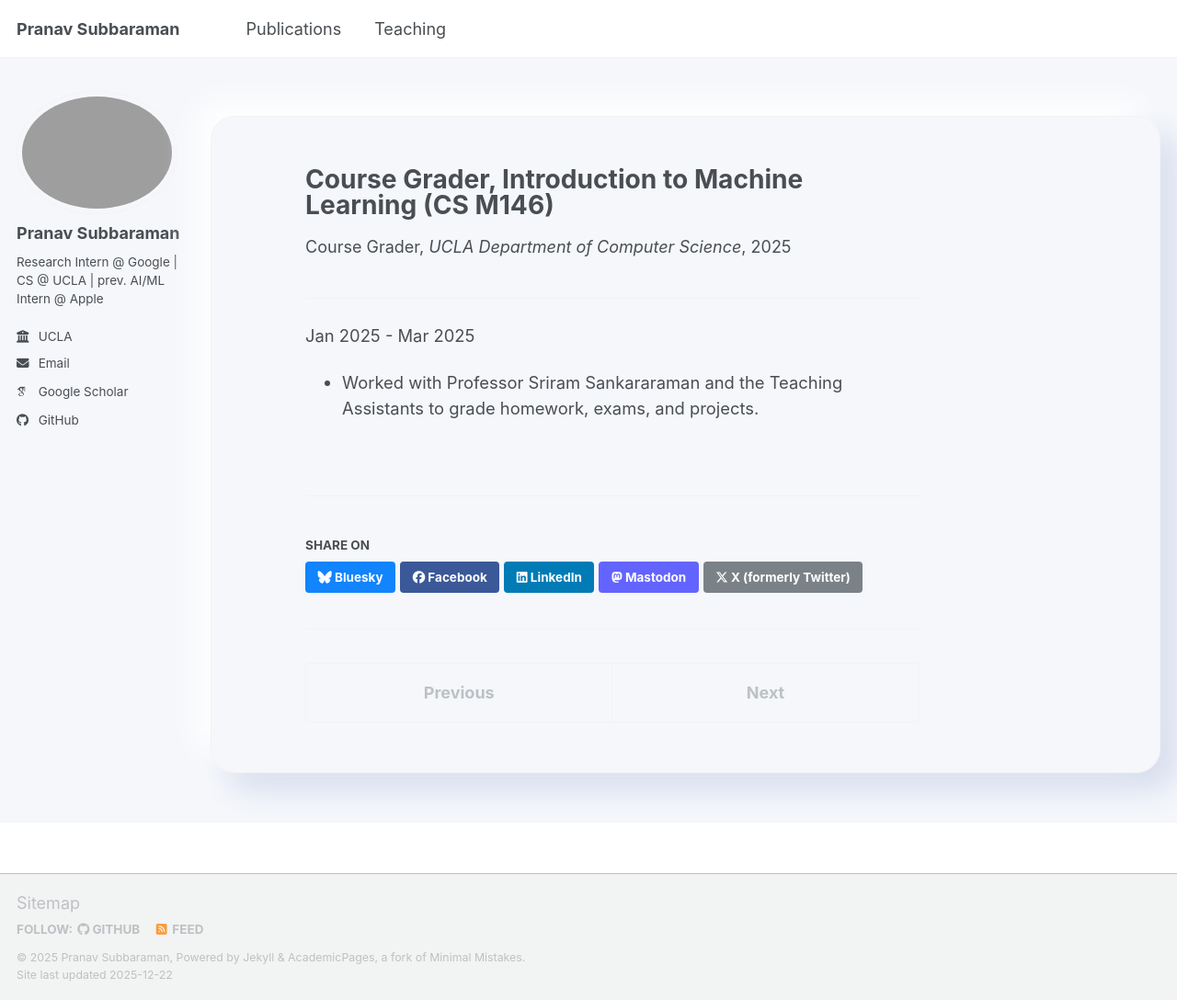
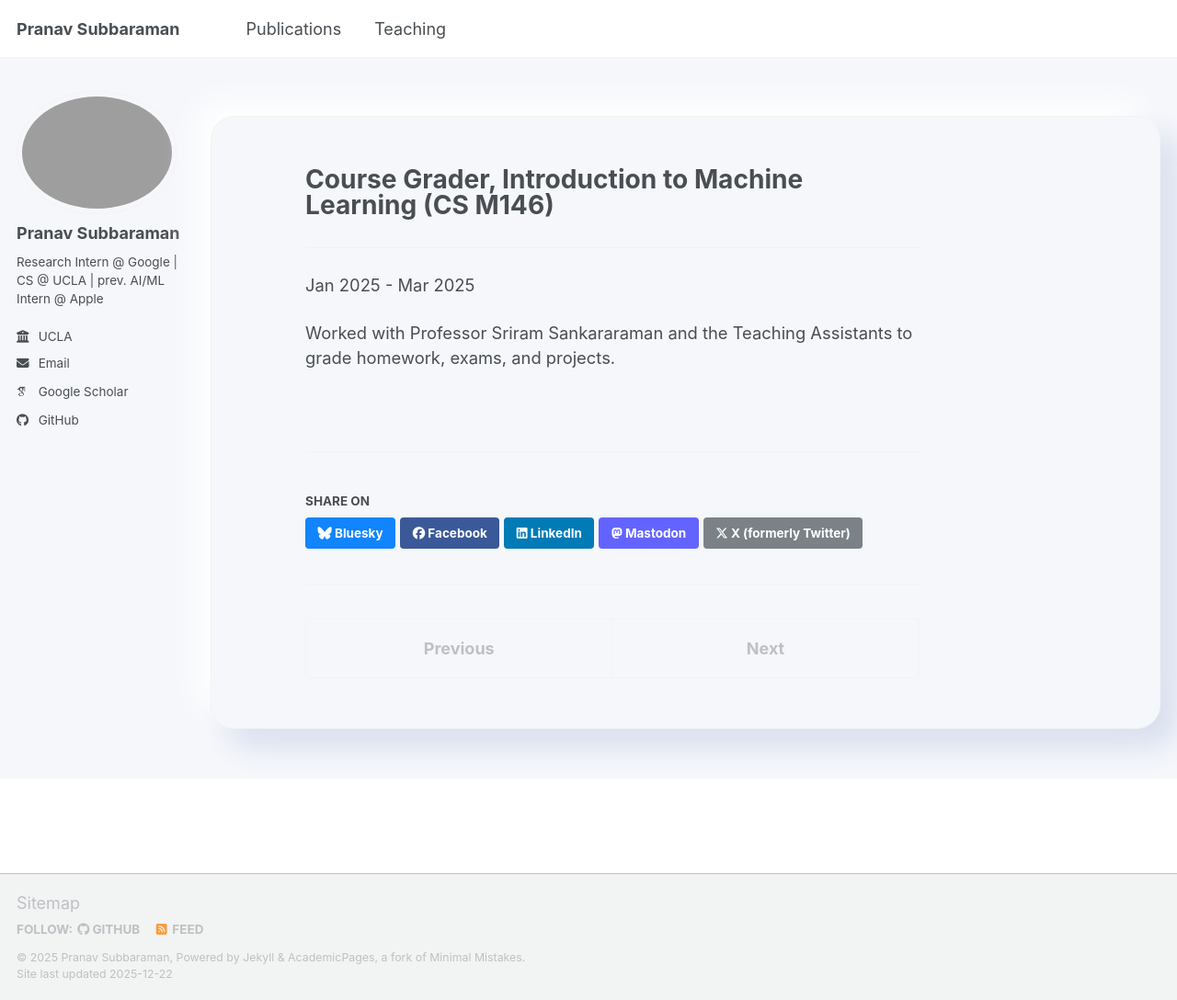
Before and after one commit to PranavSubbaraman/pranavsubbaraman.github.io, a Jekyll site: the page built from _teaching/2025-winter-cs-m146-course-grader.md, in a window 1280 px wide and 1088 px high. Shown: the whole window at 92% size. Built offline with Jekyll 4.4.1, drawn with Linux system fonts in a browser that asks for light colours; some web fonts are replaced; a script bundle is joined from its source files by our own code; library files that are not in the unit come from our copies.

Commit message:
teaching page updates

```diff
--- a/_includes/archive-single.html
+++ b/_includes/archive-single.html
@@ -41,9 +41,7 @@
     {% endif %}
 
         {% if post.collection == 'teaching' %}
-          {% unless post.hide_meta %}
-            <p> {{ post.type }}, <i>{{ post.venue }}</i>, {{ post.date | default: "1900-01-01" | date: "%Y" }} </p>
-          {% endunless %}
+          {% comment %} no subtitle for teaching entries {% endcomment %}
         {% elsif post.collection == 'publications' %}
           <p>Published in <i>{{ post.venue }}</i>, {{ post.date | default: "1900-01-01" | date: "%Y" }} </p>
         {% elsif post.date %}
--- a/_layouts/single.html
+++ b/_layouts/single.html
@@ -41,12 +41,12 @@ layout: default
           <p class="page__date"><strong><i class="fa fa-fw fa-calendar" aria-hidden="true"></i> {{ site.data.ui-text[site.locale].date_label | default: "Published:" }}</strong> <time datetime="{{ page.modified | date: "%Y-%m-%d" }}">{{ page.modified | date: "%B %d, %Y" }}</time></p>
         {% endif %}
 
-        {% if page.collection == 'teaching' %}
-          <p> {{ page.type }}, <i>{{ page.venue }}</i>, {{ page.date | default: "1900-01-01" | date: "%Y" }} </p>
-        {% elsif page.venue and page.date %}
-          <p>Published in <i>{{ page.venue }}</i>, {{ page.date | default: "1900-01-01" | date: "%Y" }} </p>
-        {% elsif page.date %}
-          <p class="page__date"><strong><i class="fa fa-fw fa-calendar" aria-hidden="true"></i> {{ site.data.ui-text[site.locale].date_label | default: "Published:" }}</strong> <time datetime="{{ page.date | date_to_xmlschema }}">{{ page.date | default: "1900-01-01" | date: "%B %d, %Y" }}</time></p>
+        {% if page.collection != 'teaching' %}
+          {% if page.venue and page.date %}
+            <p>Published in <i>{{ page.venue }}</i>, {{ page.date | default: "1900-01-01" | date: "%Y" }} </p>
+          {% elsif page.date %}
+            <p class="page__date"><strong><i class="fa fa-fw fa-calendar" aria-hidden="true"></i> {{ site.data.ui-text[site.locale].date_label | default: "Published:" }}</strong> <time datetime="{{ page.date | date_to_xmlschema }}">{{ page.date | default: "1900-01-01" | date: "%B %d, %Y" }}</time></p>
+          {% endif %}
         {% endif %}
         </header>
       {% endunless %}
--- a/_teaching/2025-winter-cs-m146-course-grader.md
+++ b/_teaching/2025-winter-cs-m146-course-grader.md
@@ -11,4 +11,4 @@ hide_meta: true
 
 Jan 2025 - Mar 2025
 
-- Worked with Professor Sriram Sankararaman and the Teaching Assistants to grade homework, exams, and projects.
+Worked with Professor Sriram Sankararaman and the Teaching Assistants to grade homework, exams, and projects.
```
Also changed, not shown: _teaching/2025-spring-cs145-learning-assistant.md (+1 -1 lines), _teaching/2025-ucla-cs-honors-society.md (+2 -2 lines), _teaching/2025-ucla-workshop-leadership.md (+2 -0 lines).
